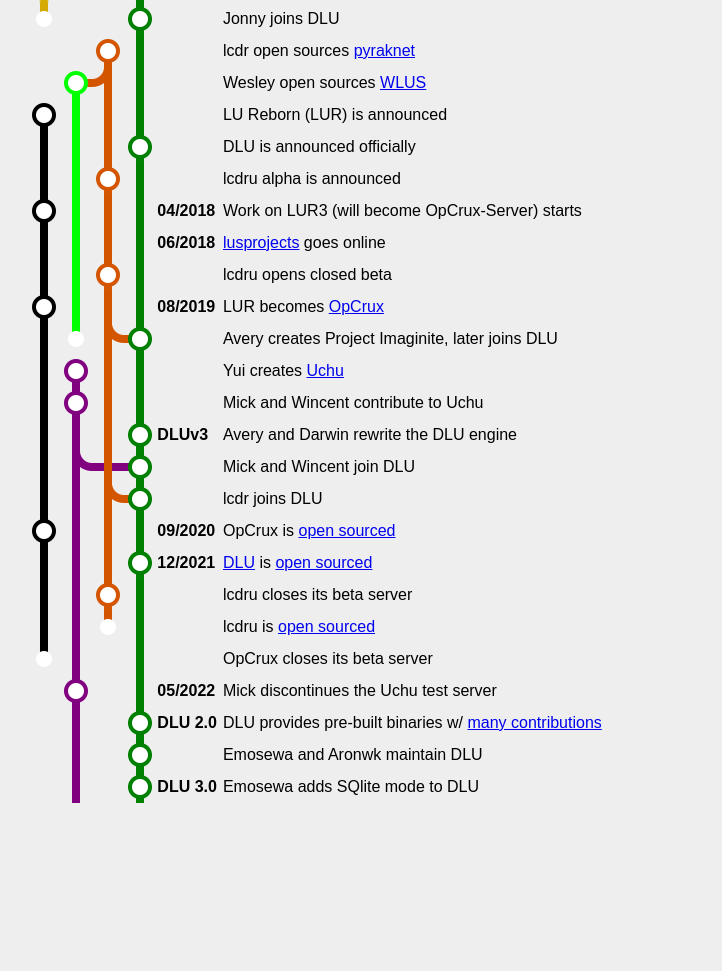
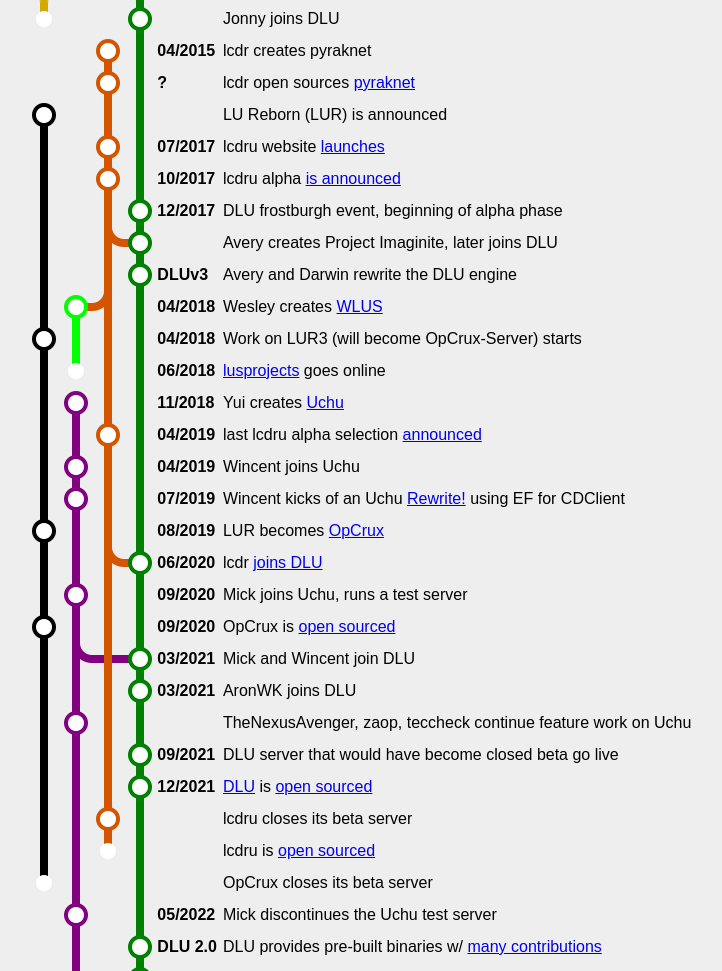
Before and after one commit to Xiphoseer/flow, a plain HTML site: page index.html in a window 1280 px wide. Shown: the part 754-1725 px from the top of the page, without its empty margins (258-980 px from the left). Before the commit the page ends 1565 px from the top, so only its background shows below. Drawn offline with Linux system fonts and the light colour scheme.

Commit message:
flow: more history, dates

```diff
--- a/index.html
+++ b/index.html
@@ -179,20 +179,20 @@
 				<td class="fi"></td>
 				<td class="fi start B"></td>
 				<td class="fi line C"></td>
-				<td class="v"></td>
+				<td class="v">04/2015</td>
+				<td>lcdr creates pyraknet</td>
+			</tr>
+			<tr>
+				<td class="fi"></td>
+				<td class="fi"></td>
+				<td class="fi node B"></td>
+				<td class="fi line C"></td>
+				<td class="v">?</td>
 				<td>lcdr open sources <a href="https://github.com/lcdr/pyraknet">pyraknet</a></td>
 			</tr>
 			<tr>
+				<td class="fi start J"></td>
 				<td class="fi"></td>
-				<td class="fi start K merge-right-B"></td>
-				<td class="fi split-left B"></td>
-				<td class="fi line C"></td>
-				<td class="v"></td>
-				<td>Wesley open sources <a href="https://github.com/wesley-demontigny/WLUS">WLUS</a></td>
-			</tr>
-			<tr>
-				<td class="fi start J"></td>
-				<td class="fi line K"></td>
 				<td class="fi line B"></td>
 				<td class="fi line C"></td>
 				<td class="v"></td>
@@ -200,19 +200,51 @@
 			</tr>
 			<tr>
 				<td class="fi line J"></td>
-				<td class="fi line K"></td>
-				<td class="fi line B"></td>
-				<td class="fi node C"></td>
-				<td class="v"></td>
-				<td>DLU is announced officially</td>
+				<td class="fi"></td>
+				<td class="fi node B"></td>
+				<td class="fi line C"></td>
+				<td class="v">07/2017</td>
+				<td>lcdru website <a href="https://lcdruniverse.org/2017/07/site-launch/">launches</a></td>
 			</tr>
 			<tr>
 				<td class="fi line J"></td>
-				<td class="fi line K"></td>
+				<td class="fi"></td>
 				<td class="fi node B"></td>
 				<td class="fi line C"></td>
+				<td class="v">10/2017</td>
+				<td>lcdru alpha <a href="https://lcdruniverse.org/2017/09/alpha-release-date-timeline/">is announced</a></td>
+			</tr>
+			<tr>
+				<td class="fi line J"></td>
+				<td class="fi"></td>
+				<td class="fi line B"></td>
+				<td class="fi node C"></td>
+				<td class="v">12/2017</td>
+				<td>DLU frostburgh event, beginning of alpha phase</td>
+			</tr>
+			<tr>
+				<td class="fi line J"></td>
+				<td class="fi"></td>
+				<td class="fi split-right B"></td>
+				<td class="fi node C merge-left-B"></td>
 				<td class="v"></td>
-				<td>lcdru alpha is announced</td>
+				<td>Avery creates Project Imaginite, later joins DLU</td>
+			</tr>
+			<tr>
+				<td class="fi line J"></td>
+				<td class="fi"></td>
+				<td class="fi line B"></td>
+				<td class="fi node C"></td>
+				<td class="v">DLUv3</td>
+				<td>Avery and Darwin rewrite the DLU engine</td>
+			</tr>
+			<tr>
+				<td class="fi line J"></td>
+				<td class="fi start K merge-right-B"></td>
+				<td class="fi split-left B"></td>
+				<td class="fi line C"></td>
+				<td class="v">04/2018</td>
+				<td>Wesley creates <a href="https://github.com/wesley-demontigny/WLUS">WLUS</a></td>
 			</tr>
 			<tr>
 				<td class="fi node J"></td>
@@ -224,7 +256,7 @@
 			</tr>
 			<tr>
 				<td class="fi line J"></td>
-				<td class="fi line K"></td>
+				<td class="fi end K"></td>
 				<td class="fi line B"></td>
 				<td class="fi line C"></td>
 				<td class="v">06/2018</td>
@@ -232,15 +264,39 @@
 			</tr>
 			<tr>
 				<td class="fi line J"></td>
-				<td class="fi line K"></td>
+				<td class="fi start I"></td>
+				<td class="fi line B"></td>
+				<td class="fi line C"></td>
+				<td class="v">11/2018</td>
+				<td>Yui creates <a href="https://github.com/UchuServer/Uchu">Uchu</a></td>
+			</tr>
+			<tr>
+				<td class="fi line J"></td>
+				<td class="fi line I"></td>
 				<td class="fi node B"></td>
 				<td class="fi line C"></td>
-				<td class="v"></td>
-				<td>lcdru opens closed beta</td>
+				<td class="v">04/2019</td>
+				<td>last lcdru alpha selection <a href="https://lcdruniverse.org/2019/04/alpha-opening-selections/">announced</a></td>
+			</tr>
+			<tr>
+				<td class="fi line J"></td>
+				<td class="fi node I"></td>
+				<td class="fi line B"></td>
+				<td class="fi line C"></td>
+				<td class="v">04/2019</td>
+				<td>Wincent joins Uchu</td>
+			</tr>
+			<tr>
+				<td class="fi line J"></td>
+				<td class="fi node I"></td>
+				<td class="fi line B"></td>
+				<td class="fi line C"></td>
+				<td class="v">07/2019</td>
+				<td>Wincent kicks of an Uchu <a href="https://github.com/UchuServer/Uchu/commit/4db9e1c37a4acc17e8e327ab9548d9c6c7a65899">Rewrite!</a> using EF for CDClient</td>
 			</tr>
 			<tr>
 				<td class="fi node J"></td>
-				<td class="fi line K"></td>
+				<td class="fi line I"></td>
 				<td class="fi line B"></td>
 				<td class="fi line C"></td>
 				<td class="v">08/2019</td>
@@ -248,51 +304,19 @@
 			</tr>
 			<tr>
 				<td class="fi line J"></td>
-				<td class="fi end K"></td>
+				<td class="fi line I"></td>
 				<td class="fi split-right B"></td>
 				<td class="fi node C merge-left-B"></td>
-				<td class="v"></td>
-				<td>Avery creates Project Imaginite, later joins DLU</td>
-			</tr>
-			<tr>
-				<td class="fi line J"></td>
-				<td class="fi start I"></td>
-				<td class="fi line B"></td>
-				<td class="fi line C"></td>
-				<td class="v"></td>
-				<td>Yui creates <a href="https://github.com/UchuServer/Uchu">Uchu</a></td>
+				<td class="v">06/2020</td>
+				<td>lcdr <a href="https://lcdruniverse.org/2020/06/lcdr-universe-is-merging-with-darkflame-universe/">joins DLU</a></td>
 			</tr>
 			<tr>
 				<td class="fi line J"></td>
 				<td class="fi node I"></td>
 				<td class="fi line B"></td>
 				<td class="fi line C"></td>
-				<td class="v"></td>
-				<td>Mick and Wincent contribute to Uchu</td>
-			</tr>
-			<tr>
-				<td class="fi line J"></td>
-				<td class="fi line I"></td>
-				<td class="fi line B"></td>
-				<td class="fi node C"></td>
-				<td class="v">DLUv3</td>
-				<td>Avery and Darwin rewrite the DLU engine</td>
-			</tr>
-			<tr>
-				<td class="fi line J"></td>
-				<td class="fi split-right I"></td>
-				<td class="fi line B pass-I"></td>
-				<td class="fi node C merge-left-I"></td>
-				<td class="v"></td>
-				<td>Mick and Wincent join DLU</td>
-			</tr>
-			<tr>
-				<td class="fi line J"></td>
-				<td class="fi line I"></td>
-				<td class="fi split-right B"></td>
-				<td class="fi node C merge-left-B"></td>
-				<td class="v"></td>
-				<td>lcdr joins DLU</td>
+				<td class="v">09/2020</td>
+				<td>Mick joins Uchu, runs a test server</td>
 			</tr>
 			<tr>
 				<td class="fi node J"></td>
@@ -301,6 +325,38 @@
 				<td class="fi line C"></td>
 				<td class="v">09/2020</td>
 				<td>OpCrux is <a href="https://github.com/SimonNitzsche/OpCrux-Server">open sourced</a></td>
+			</tr>
+			<tr>
+				<td class="fi line J"></td>
+				<td class="fi split-right I"></td>
+				<td class="fi line B pass-I"></td>
+				<td class="fi node C merge-left-I"></td>
+				<td class="v">03/2021</td>
+				<td>Mick and Wincent join DLU</td>
+			</tr>
+			<tr>
+				<td class="fi line J"></td>
+				<td class="fi line I"></td>
+				<td class="fi line B"></td>
+				<td class="fi node C"></td>
+				<td class="v">03/2021</td>
+				<td>AronWK joins DLU</td>
+			</tr>
+			<tr>
+				<td class="fi line J"></td>
+				<td class="fi node I"></td>
+				<td class="fi line B"></td>
+				<td class="fi line C"></td>
+				<td class="v"></td>
+				<td>TheNexusAvenger, zaop, teccheck continue feature work on Uchu</td>
+			</tr>
+			<tr>
+				<td class="fi line J"></td>
+				<td class="fi line I"></td>
+				<td class="fi line B"></td>
+				<td class="fi node C"></td>
+				<td class="v">09/2021</td>
+				<td>DLU server that would have become closed beta go live</td>
 			</tr>
 			<tr>
 				<td class="fi line J"></td>
```
